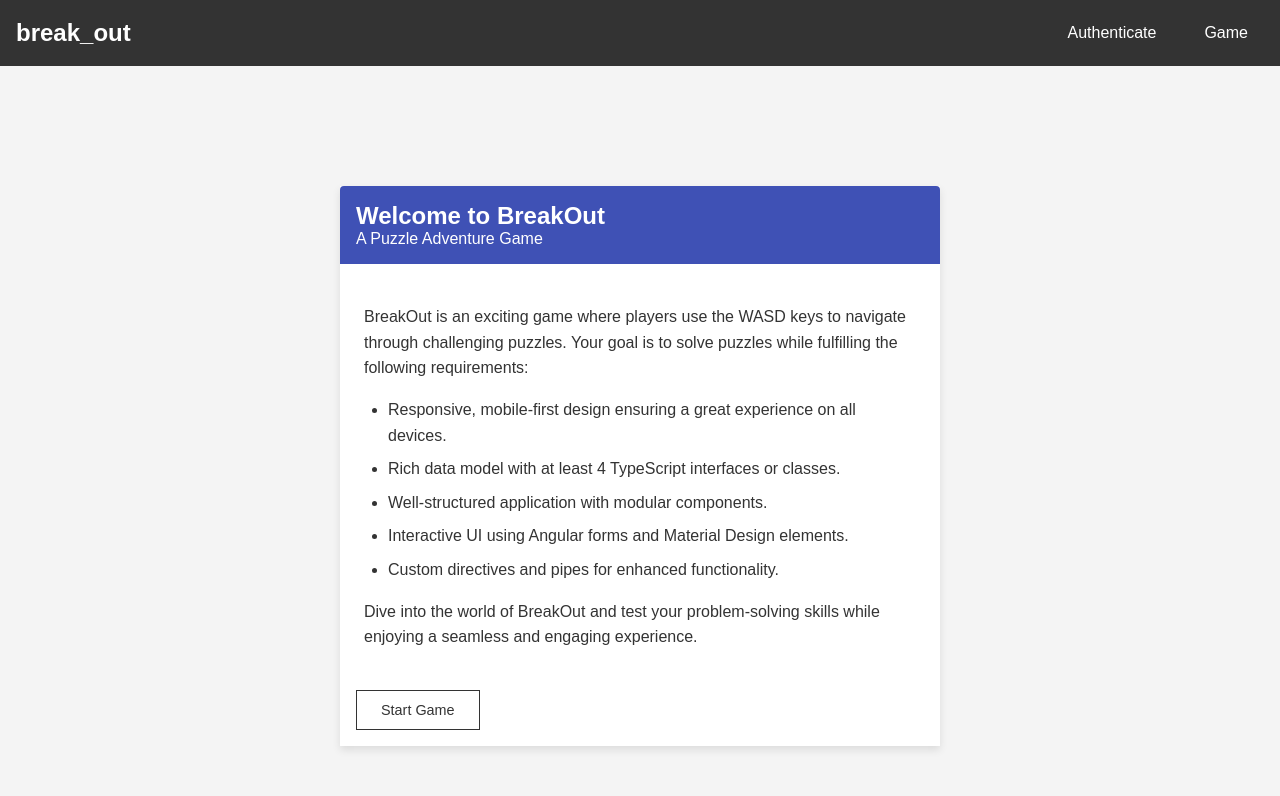
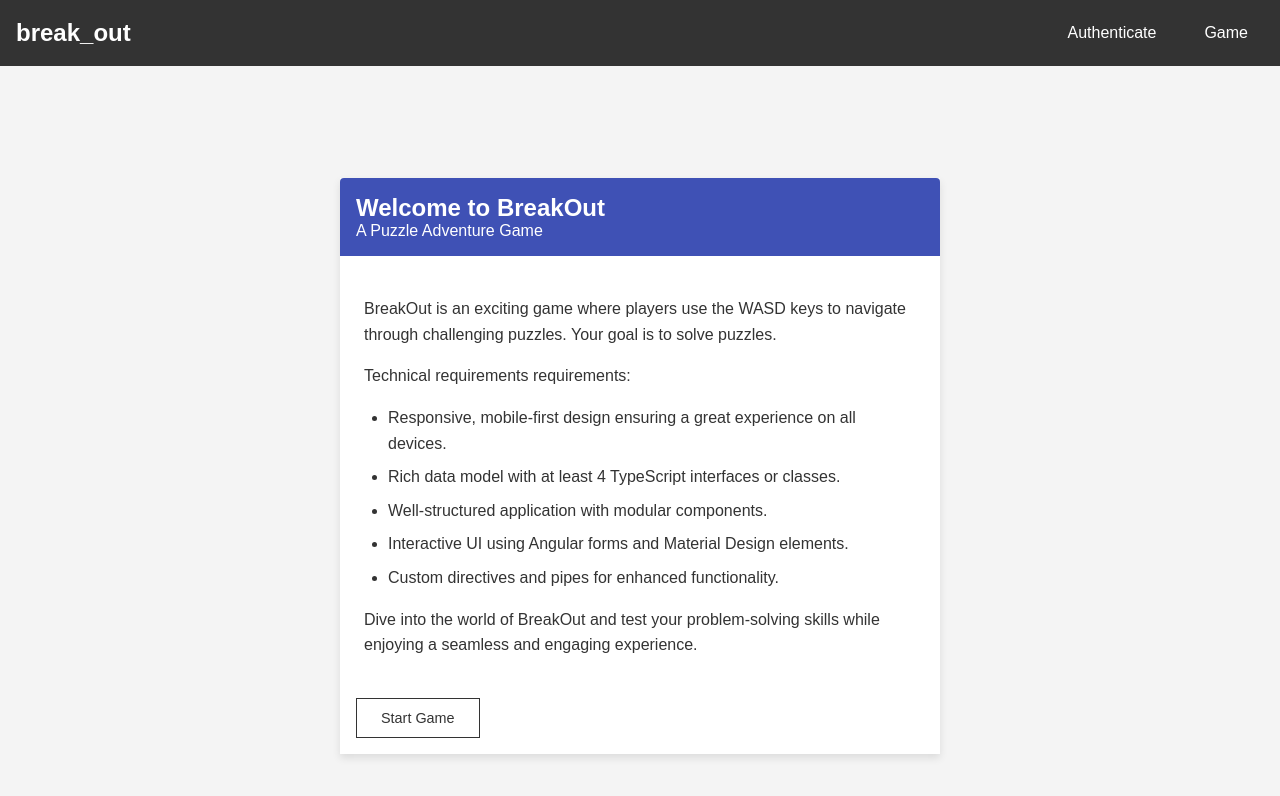
Before and after one commit to TriGonostylops/break-out, an Angular app in the folder break_out/: page / in a window 1280 px wide. Shown: the top 796 px of the page. Built offline with nearby package versions, Linux system fonts and the light colour scheme.

Commit message:
style: deleted nonsense sentence from home

```diff
--- a/break_out/src/app/pages/home/home.component.html
+++ b/break_out/src/app/pages/home/home.component.html
@@ -7,9 +7,13 @@
     <mat-card-content>
       <p>
         BreakOut is an exciting game where players use the WASD keys to navigate
-        through challenging puzzles. Your goal is to solve puzzles while
-        fulfilling the following requirements:
+        through challenging puzzles. Your goal is to solve puzzles.
+
       </p>
+        <p>
+          Technical requirements requirements:
+
+        </p>
       <ul>
         <li>
           Responsive, mobile-first design ensuring a great experience on all
```
